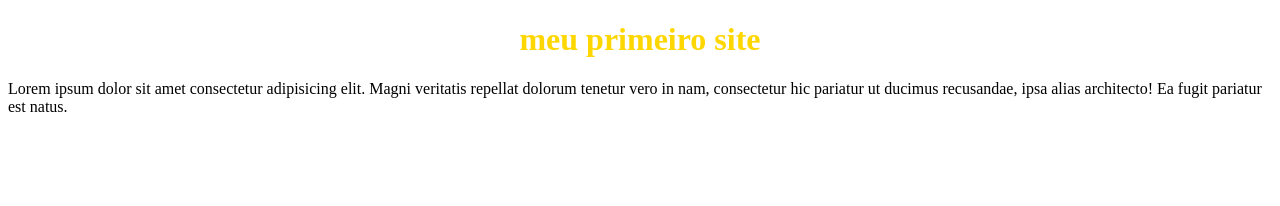
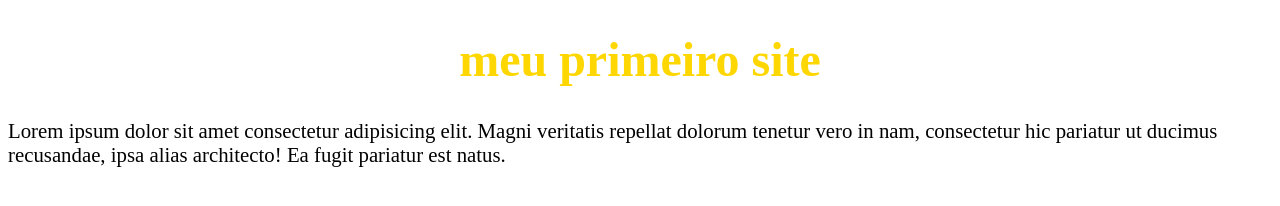
Before and after one commit to kauan-00453/cursoJavascrit, a plain HTML site: page index.html in a window 1280 px wide. Drawn offline with Linux system fonts and the light colour scheme.

Commit message:
colocado estilo font-size

```diff
--- a/index.html
+++ b/index.html
@@ -6,7 +6,7 @@
     <title>Document</title>
 </head>
 <body>
-    <h1 style="color: gold; text-align: center">meu primeiro site</h1>
-    <p>Lorem ipsum dolor sit amet consectetur adipisicing elit. Magni veritatis repellat dolorum tenetur vero in nam, consectetur hic pariatur ut ducimus recusandae, ipsa alias architecto! Ea fugit pariatur est natus.</p>
+    <h1 style="color: gold; text-align: center; font-size: 3rem;">meu primeiro site</h1>
+    <p style="font-size: 1.3rem;">Lorem ipsum dolor sit amet consectetur adipisicing elit. Magni veritatis repellat dolorum tenetur vero in nam, consectetur hic pariatur ut ducimus recusandae, ipsa alias architecto! Ea fugit pariatur est natus.</p>
 </body>
 </html>
```
